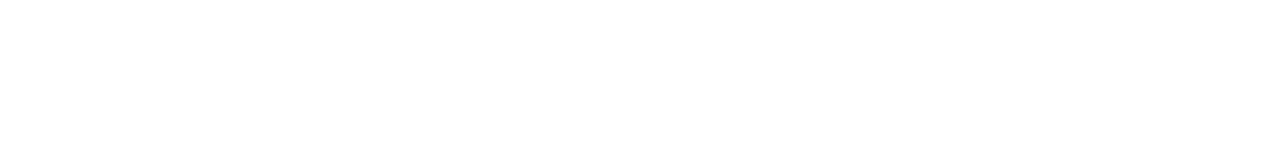
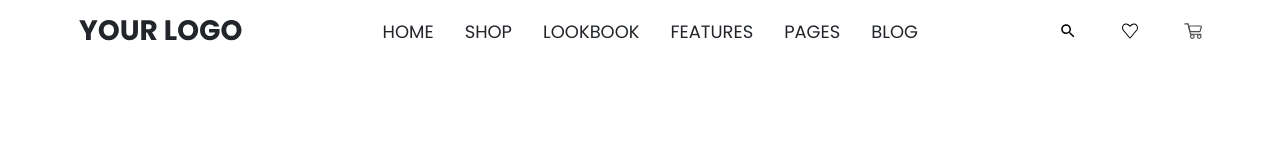
Before and after one commit to tibif82/fashion, a plain HTML site: page index.html in a window 1280 px wide. Drawn offline with Linux system fonts and the light colour scheme.

Commit message:
Add header

```diff
--- a/assets/scss/_variable.scss
+++ b/assets/scss/_variable.scss
@@ -0,0 +1 @@
+$black: #22262a;
--- /dev/null
+++ b/assets/scss/blocks/general.scss
@@ -0,0 +1,23 @@
+html {
+	box-sizing: border-box;
+}
+
+*,
+*::after,
+*::before {
+	box-sizing: inherit;
+}
+
+a {
+	text-decoration: none;
+}
+
+.container {
+	width: 1143px;
+	padding: 0 10px;
+	margin: 0 auto;
+}
+
+body {
+	font-family: "Poppins", sans-serif;
+}
--- /dev/null
+++ b/assets/scss/blocks/header.scss
@@ -0,0 +1,54 @@
+.header {
+	.logo {
+		margin: 20px 0 21px;
+	}
+
+	&__wrapp {
+		display: flex;
+		justify-content: space-between;
+		align-items: center;
+	}
+
+	&__list {
+		display: flex;
+	}
+
+	&__item:not(:last-child) {
+		margin-right: 1.94em;
+	}
+
+	&__item-link {
+		font-size: 1.12em;
+		font-weight: 400;
+		line-height: 1.69em;
+
+		text-transform: uppercase;
+		color: $black;
+	}
+
+	&__item-link {
+		display: inline-block;
+		position: relative;
+		text-decoration: none;
+	}
+	&__item-link:before {
+		display: block;
+		position: absolute;
+		content: "";
+		height: 2px;
+		width: 0;
+		background: $black;
+		transition: width 0.3s ease-in-out;
+		left: 0;
+		bottom: 0;
+	}
+
+	&__item-link:hover:before {
+		width: 100%;
+	}
+}
+
+.search,
+.heart {
+	margin-right: 2.56em;
+}
--- a/assets/scss/main.scss
+++ b/assets/scss/main.scss
@@ -1,4 +1,6 @@
 @import "variable";
 @import "reset";
+@import "blocks/general";
 
 // ***** Blocks *****
+@import "blocks/header";
--- a/index.html
+++ b/index.html
@@ -12,6 +12,39 @@
 </head>
 
 <body>
+
+	<div class="container">
+		<header class="header">
+			<div class="header__wrapp">
+				<a class="logo" href="#!">
+					<img class="logo__link" src="assets/image/header/logo.svg" alt="">
+				</a>
+
+				<nav class="nav">
+					<ul class="header__list">
+						<li class="header__item"><a class="header__item-link" href="#!">home</a></li>
+						<li class="header__item"><a class="header__item-link" href="#!">shop</a></li>
+						<li class="header__item"><a class="header__item-link" href="#!">lookbook</a></li>
+						<li class="header__item"><a class="header__item-link" href="#!">features</a></li>
+						<li class="header__item"><a class="header__item-link" href="#!">pages</a></li>
+						<li class="header__item"><a class="header__item-link" href="#!">blog</a></li>
+					</ul>
+				</nav>
+				<div class="header__inner">
+					<a class="search__link" href="#!">
+						<img class="search" src="assets/image/header/search.svg" alt="">
+					</a>
+					<a class="heart__link" href="#!">
+						<img class="heart" src="assets/image/header/heart.svg" alt="">
+					</a>
+					<a class="search__basket" href="#!">
+						<img class="basket" src="assets/image/header/basket.svg" alt="">
+					</a>
+				</div>
+			</div>
+		</header>
+	</div>
+
 	<script src="assets/js/script.js"></script>
 </body>
 
--- a/style.css
+++ b/style.css
@@ -92,3 +92,73 @@ hr {
 input, select {
   vertical-align: middle;
 }
+
+html {
+  box-sizing: border-box;
+}
+
+*,
+*::after,
+*::before {
+  box-sizing: inherit;
+}
+
+a {
+  text-decoration: none;
+}
+
+.container {
+  width: 1143px;
+  padding: 0 10px;
+  margin: 0 auto;
+}
+
+body {
+  font-family: "Poppins", sans-serif;
+}
+
+.header .logo {
+  margin: 20px 0 21px;
+}
+.header__wrapp {
+  display: flex;
+  justify-content: space-between;
+  align-items: center;
+}
+.header__list {
+  display: flex;
+}
+.header__item:not(:last-child) {
+  margin-right: 1.94em;
+}
+.header__item-link {
+  font-size: 1.12em;
+  font-weight: 400;
+  line-height: 1.69em;
+  text-transform: uppercase;
+  color: #22262a;
+}
+.header__item-link {
+  display: inline-block;
+  position: relative;
+  text-decoration: none;
+}
+.header__item-link:before {
+  display: block;
+  position: absolute;
+  content: "";
+  height: 2px;
+  width: 0;
+  background: #22262a;
+  transition: width 0.3s ease-in-out;
+  left: 0;
+  bottom: 0;
+}
+.header__item-link:hover:before {
+  width: 100%;
+}
+
+.search,
+.heart {
+  margin-right: 2.56em;
+}
```
Also changed, not shown: assets/image/header/basket.svg (added), assets/image/header/heart.svg (added), assets/image/header/logo.svg (added), assets/image/header/search.svg (added).
